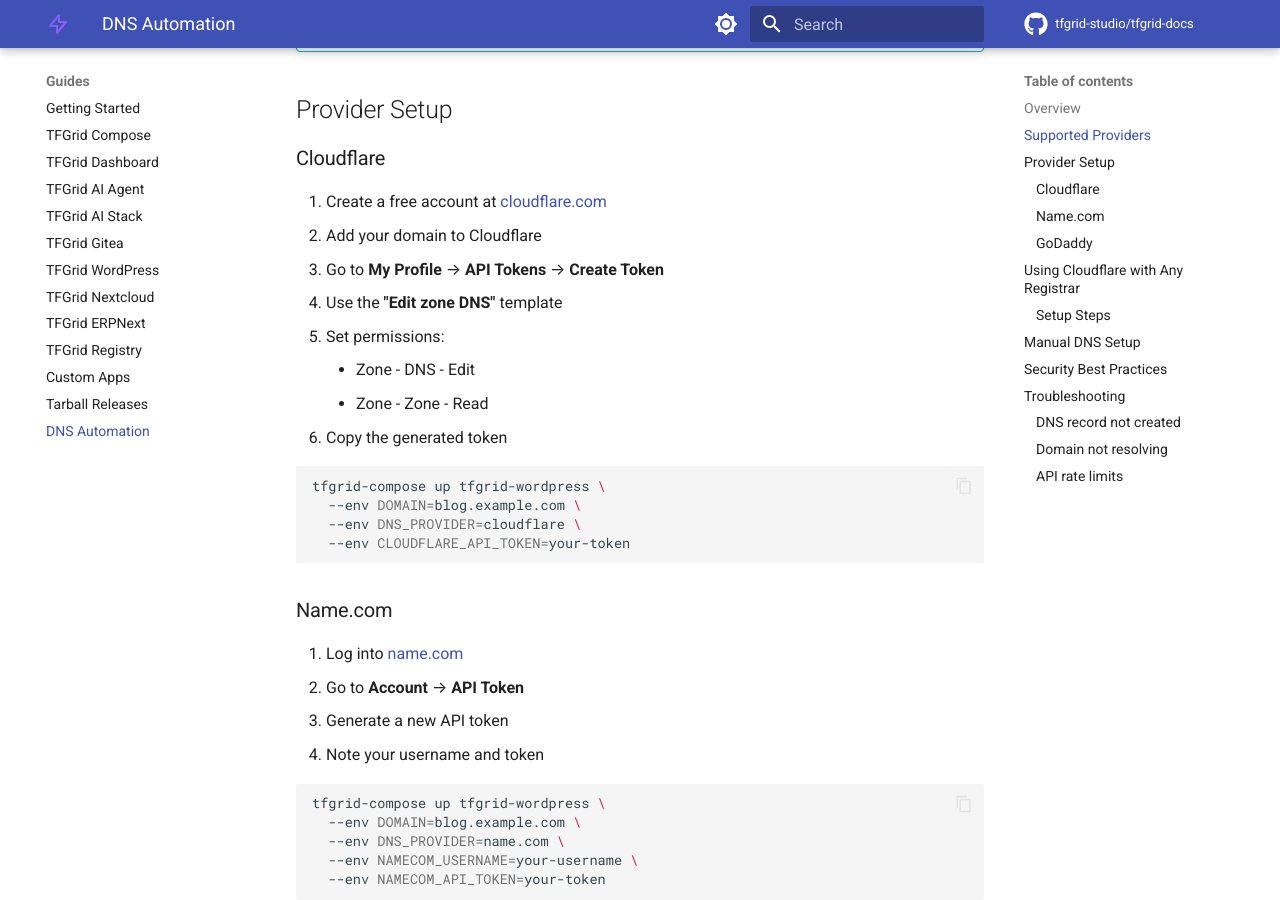
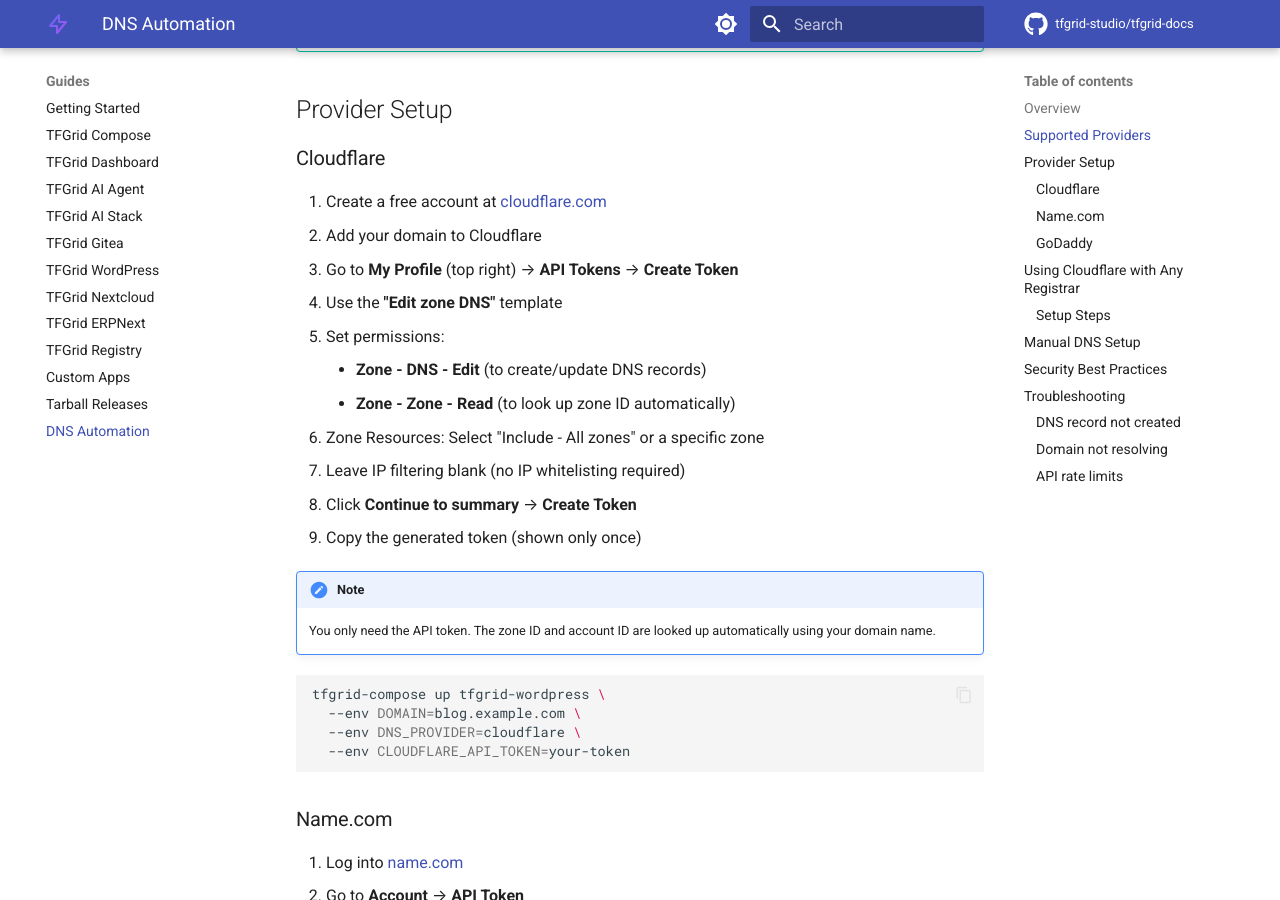
Before and after one commit to tfgrid-studio/tfgrid-docs, an MkDocs documentation site: the page built from docs/guides/dns-automation.md, in a window 1280 px wide and 900 px high, scrolled down 891 px. Built offline with MkDocs 1.6.1 and Material for MkDocs 9.7.7, drawn with Linux system fonts in a browser that asks for light colours; comment, search, counter and statistics services are not loaded; the version menu is left out.

Commit message:
docs: Update Cloudflare setup steps in DNS automation guide

````diff
--- a/docs/guides/dns-automation.md
+++ b/docs/guides/dns-automation.md
@@ -27,12 +27,18 @@
 
 1. Create a free account at [cloudflare.com](https://cloudflare.com)
 2. Add your domain to Cloudflare
-3. Go to **My Profile** → **API Tokens** → **Create Token**
+3. Go to **My Profile** (top right) → **API Tokens** → **Create Token**
 4. Use the **"Edit zone DNS"** template
 5. Set permissions:
-    - Zone - DNS - Edit
-    - Zone - Zone - Read
-6. Copy the generated token
+    - **Zone - DNS - Edit** (to create/update DNS records)
+    - **Zone - Zone - Read** (to look up zone ID automatically)
+6. Zone Resources: Select "Include - All zones" or a specific zone
+7. Leave IP filtering blank (no IP whitelisting required)
+8. Click **Continue to summary** → **Create Token**
+9. Copy the generated token (shown only once)
+
+!!! note
+    You only need the API token. The zone ID and account ID are looked up automatically using your domain name.
 
 ```bash
 tfgrid-compose up tfgrid-wordpress \
````
